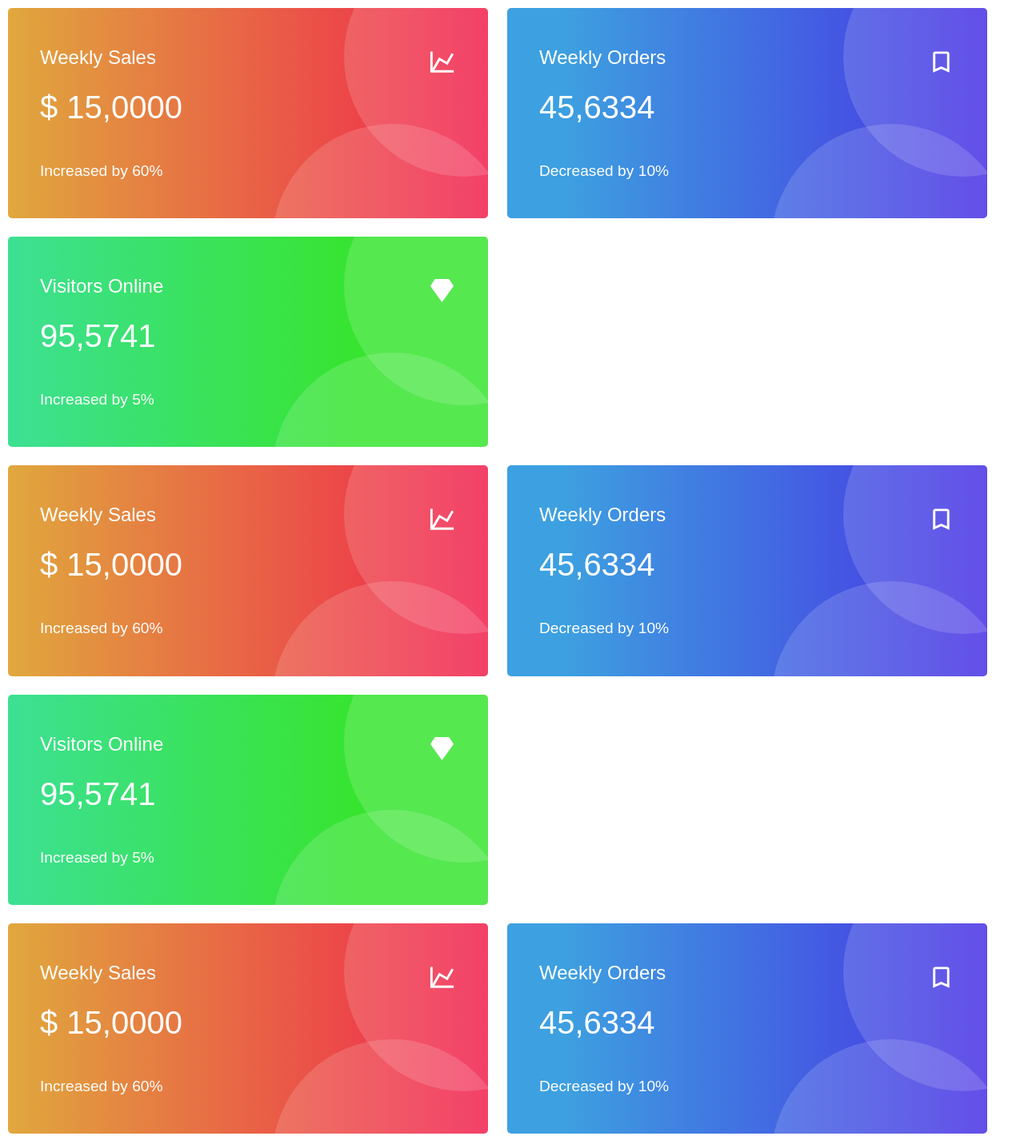
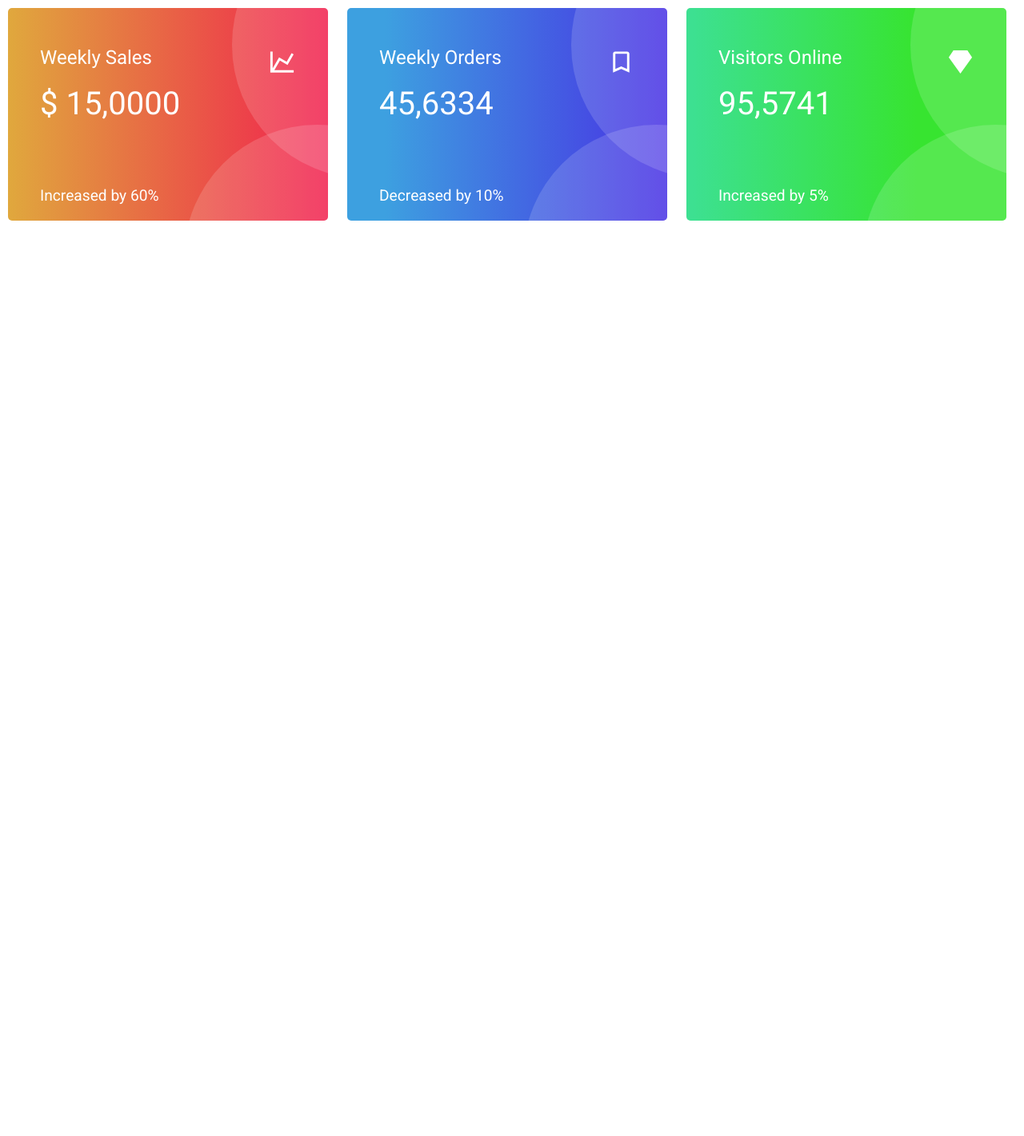
Before and after one commit to AntoshkivKola/practice04_cards, a plain HTML site: page index.html in a window 1280 px wide. Shown: the top 1421 px of the page at 80% size. After the commit the page ends 800 px from the top, so only its background shows below. Drawn offline with Linux system fonts and the light colour scheme.

Commit message:
Add new font, fix bug with size card

```diff
--- a/assets/css/style.css
+++ b/assets/css/style.css
@@ -1,7 +1,8 @@
 :root{
-  --card-min-width: 600px;
-  --card-min-height: calc(var(--card-min-width:)/1.5);
-  --card-width: 25vw;
+  --card-min-width: 400px;
+  --card-min-height: 266px;
+  --card-width: 30vw;
+  --card-height: 20vw;
   --card-icon-size: 35px;
 }
 
@@ -15,7 +16,7 @@
   overflow: hidden;
   border-radius: 5px;
 
-  font-family: sans-serif;
+  font-family:Roboto, sans-serif;
   z-index:10;
   color:white;
   margin: 10px;
@@ -26,9 +27,9 @@
   content: '';
   position: absolute;
   background-color: white;
-  width: calc(var(--card-min-width)/2);
-  height: calc(var(--card-min-width)/2);
-  border-radius: calc(var(--card-min-width)/4);
+  width: calc(var(--card-min-width)/1.2);
+  height: calc(var(--card-min-width)/1.2);
+  border-radius: calc(var(--card-min-width)/2.4);
 
   opacity: 0.15;
 
@@ -59,6 +60,7 @@
   min-width: var(--card-min-width);
   width: var(--card-width);
   min-height: var(--card-min-height);
+  height: var(--card-height);
 
   padding: 50px 40px;
 }
@@ -80,15 +82,17 @@
 }
 
 .card-numbers{
-  margin-top: 30px;
+  margin-top: calc(var(--card-height)/10);
 
   font-size: 2.5em;
   font-style: bold;
 }
 .card-dop-info{
-  margin-top: 50px;
+
+  margin-top: calc(var(--card-height)/3);
 
   font-size: 1.2em;
   font-style: bold;
 
+
 }
--- a/index.html
+++ b/index.html
@@ -1,9 +1,11 @@
 <!DOCTYPE html>
 <html lang="en">
   <head>
-   <meta charset="UTF-8">
-   <link rel="stylesheet" href="./assets/css/reset.css">
-   <link rel="stylesheet" href="./assets/css/style.css">
+    <meta charset="UTF-8" />
+    <link rel="preconnect" href="https://fonts.gstatic.com">
+    <link href="https://fonts.googleapis.com/css2?family=Roboto:ital,wght@0,100;0,300;0,400;0,500;0,700;0,900;1,500;1,700&display=swap" rel="stylesheet">
+    <link rel="stylesheet" href="./assets/css/reset.css" />
+    <link rel="stylesheet" href="./assets/css/style.css" />
     <title>Document</title>
   </head>
   <body>
@@ -11,16 +13,24 @@
       <section>
         <div class="wrapper-card bg-weekly-sales">
           <div class="card">
-          <h2 class="card-header ">Weekly Sales</h2>
-          <img src="./assets/icons/chart-line.svg" alt="chart line" class="card-icon">
+            <h2 class="card-header">Weekly Sales</h2>
+            <img
+              src="./assets/icons/chart-line.svg"
+              alt="chart line"
+              class="card-icon"
+            />
             <span class="card-numbers">$ 15,0000</span>
             <span class="card-dop-info">Increased by 60%</span>
           </div>
         </div>
         <div class="wrapper-card bg-weekly-orders">
           <div class="card">
-          <h2 class="card-header ">Weekly Orders</h2>
-          <img src="./assets/icons/bookmark-outline.svg" alt="chart line" class="card-icon">
+            <h2 class="card-header">Weekly Orders</h2>
+            <img
+              src="./assets/icons/bookmark-outline.svg"
+              alt="chart line"
+              class="card-icon"
+            />
             <span class="card-numbers">45,6334</span>
             <span class="card-dop-info">Decreased by 10%</span>
           </div>
@@ -28,68 +38,16 @@
         <div class="wrapper-card bg-visitors-online">
           <div class="card">
             <h2 class="card-header">Visitors online</h2>
-          <img src="./assets/icons/diamond.svg" alt="chart line" class="card-icon">
+            <img
+              src="./assets/icons/diamond.svg"
+              alt="chart line"
+              class="card-icon"
+            />
             <span class="card-numbers">95,5741</span>
             <span class="card-dop-info">Increased by 5%</span>
           </div>
         </div>
       </section>
-
-
-     <section>
-      <div class="wrapper-card">
-       <div class="card">
-         <h2 class="card-header ">Weekly Sales</h2>
-         <img src="./assets/icons/chart-line.svg" alt="chart line" class="card-icon">
-         <span class="card-numbers">$ 15,0000</span>
-         <span class="card-dop-info">Increased by 60%</span>
-       </div>
-      </div>
-      <div class="wrapper-card">
-       <div class="card">
-         <h2 class="card-header ">Weekly Orders</h2>
-         <img src="./assets/icons/bookmark-outline.svg" alt="chart line" class="card-icon">
-         <span class="card-numbers">45,6334</span>
-         <span class="card-dop-info">Decreased by 10%</span>
-       </div>
-      </div>
-      <div class="wrapper-card">
-       <div class="card">
-         <h2 class="card-header">Visitors online</h2>
-         <img src="./assets/icons/diamond.svg" alt="chart line" class="card-icon">
-         <span class="card-numbers">95,5741</span>
-         <span class="card-dop-info">Increased by 5%</span>
-       </div>
-      </div>
-    </section>
-
-    <section>
-      <div class="wrapper-card">
-       <div class="card">
-         <h2 class="card-header ">Weekly Sales</h2>
-         <img src="./assets/icons/chart-line.svg" alt="chart line" class="card-icon">
-         <span class="card-numbers">$ 15,0000</span>
-         <span class="card-dop-info">Increased by 60%</span>
-       </div>
-      </div>
-      <div class="wrapper-card">
-       <div class="card">
-         <h2 class="card-header ">Weekly Orders</h2>
-         <img src="./assets/icons/bookmark-outline.svg" alt="chart line" class="card-icon">
-         <span class="card-numbers">45,6334</span>
-         <span class="card-dop-info">Decreased by 10%</span>
-       </div>
-      </div>
-      <div class="wrapper-card">
-       <div class="card">
-         <h2 class="card-header">Visitors online</h2>
-         <img src="./assets/icons/diamond.svg" alt="chart line" class="card-icon">
-         <span class="card-numbers">95,5741</span>
-         <span class="card-dop-info">Increased by 5%</span>
-       </div>
-      </div>
-    </section>
-
     </article>
   </body>
 </html>
```
Lines whose indentation alone changed are shown as unchanged.
